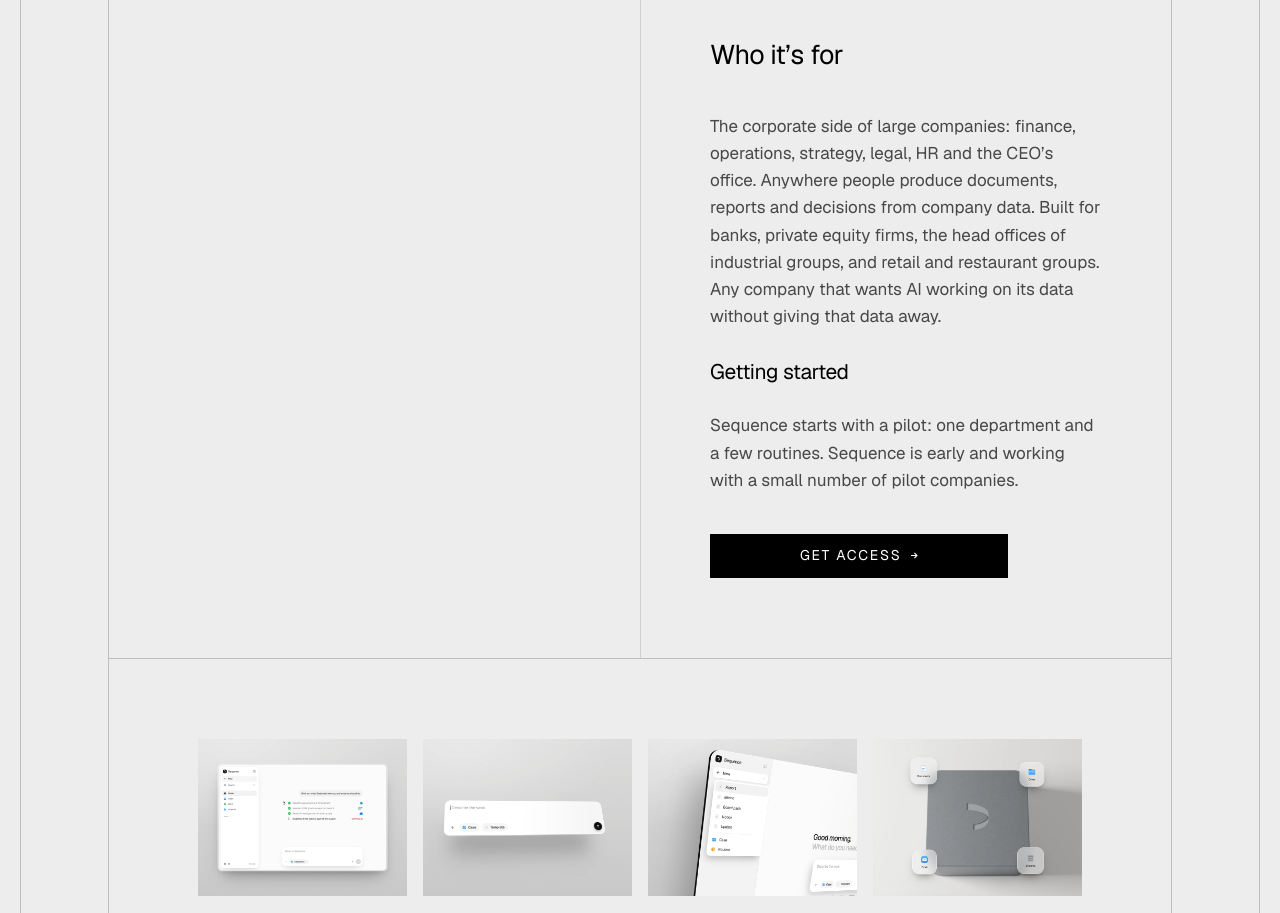
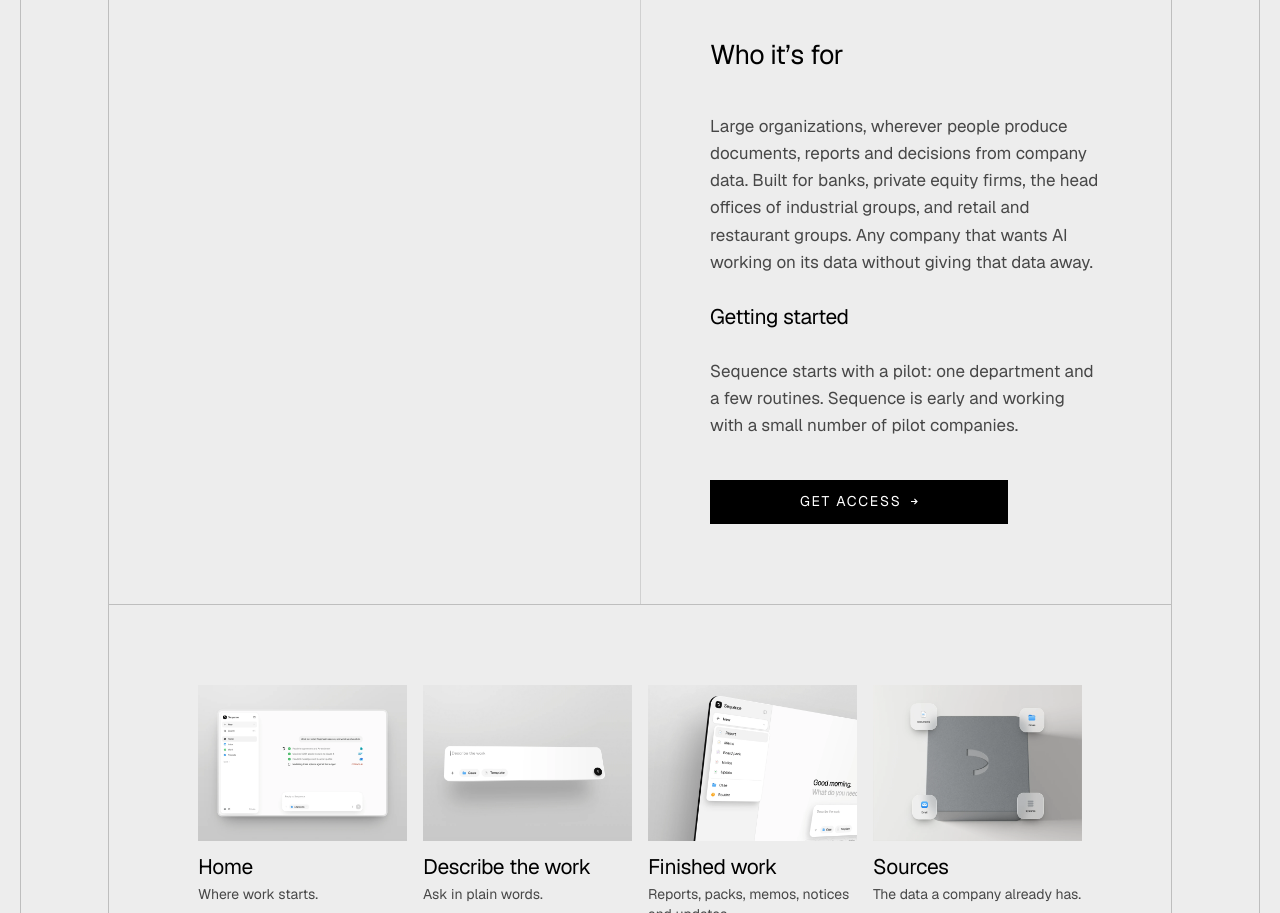
Before and after one commit to emilodman1-prog/sequenceai.co, a plain HTML site: page index.html in a window 1280 px wide. Shown: the part 3391-4304 px from the top of the page. Drawn offline with nearby package versions, Linux system fonts and the light colour scheme.

Commit message:
Who it's for: no departments named
Co-Authored-By: Claude Opus 5.5 <noreply@anthropic.com>

```diff
--- a/index.html
+++ b/index.html
@@ -135,7 +135,7 @@
 
               <h2 class="t-h5" data-visual="3">Who it’s for</h2>
               <div class="prose">
-                <p>The corporate side of large companies: finance, operations, strategy, legal, HR and the CEO’s office. Anywhere people produce documents, reports and decisions from company data. Built for banks, private equity firms, the head offices of industrial groups, and retail and restaurant groups. Any company that wants AI working on its data without giving that data away.</p>
+                <p>Large organizations, wherever people produce documents, reports and decisions from company data. Built for banks, private equity firms, the head offices of industrial groups, and retail and restaurant groups. Any company that wants AI working on its data without giving that data away.</p>
                 <h3 id="getting-started">Getting started</h3>
                 <p>Sequence starts with a pilot: one department and a few routines. Sequence is early and working with a small number of pilot companies.</p>
               </div>
```
